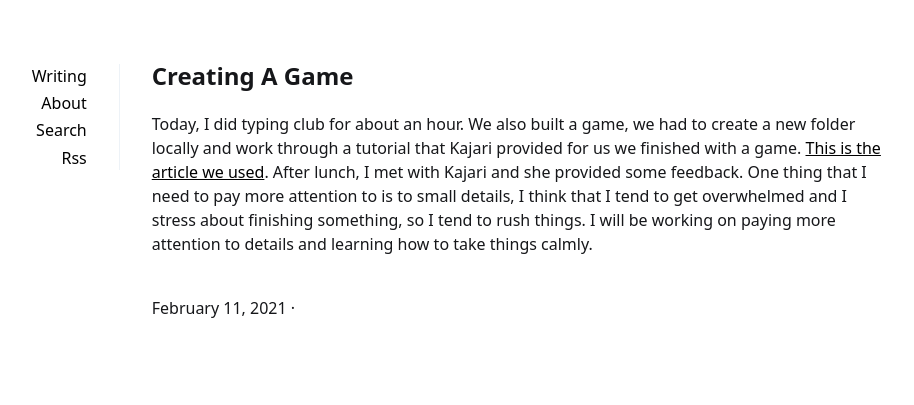
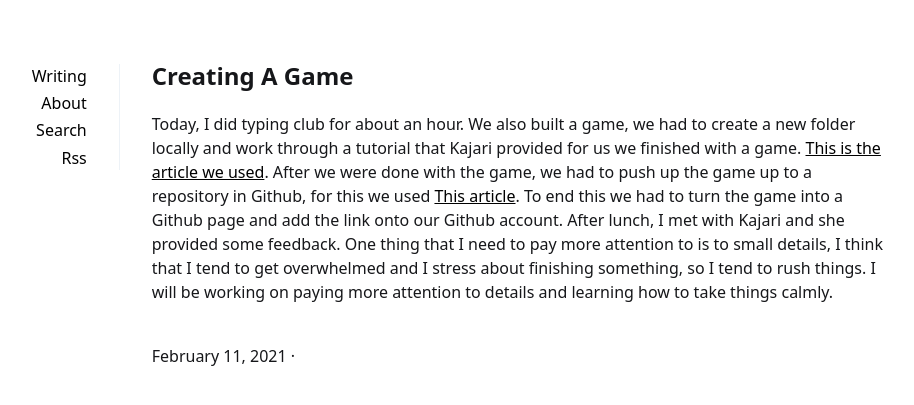
Before and after one commit to celestem406/celestem406.Github.io, a Jekyll site: the page built from _posts/2021-02-11-Creating-A-Game.md, in a window 1280 px wide. Shown: the top 405 px of the page, without its empty margins (201-1115 px from the left). Built offline with Jekyll 4.4.1, drawn with Linux system fonts in a browser that asks for light colours; a file with an impossible date is left out.

Commit message:
Addded sentences

```diff
--- a/_posts/2021-02-11-Creating-A-Game.md
+++ b/_posts/2021-02-11-Creating-A-Game.md
@@ -5,5 +5,5 @@ description:
 summary:
 tags:
 ---
-Today, I did typing club for about an hour. We also built a game, we had to create a new folder locally and work through a tutorial that Kajari provided for us we finished with a game. [This is the article we used](https://developer.mozilla.org/en-US/docs/Games/Tutorials/2D_Breakout_game_pure_JavaScript).
+Today, I did typing club for about an hour. We also built a game, we had to create a new folder locally and work through a tutorial that Kajari provided for us we finished with a game. [This is the article we used](https://developer.mozilla.org/en-US/docs/Games/Tutorials/2D_Breakout_game_pure_JavaScript). After we were done with the game, we had to push up the game up to a repository in Github, for this we used [This article](https://docs.github.com/en/github/importing-your-projects-to-github/adding-an-existing-project-to-github-using-the-command-line). To end this we had to turn the game into a Github page and add the link onto our Github account.
 After lunch, I met with Kajari and she provided some feedback. One thing that I need to pay more attention to is to small details, I think that I tend to get overwhelmed and I stress about finishing something, so I tend to rush things. I will be working on paying more attention to details and learning how to take things calmly.
```
